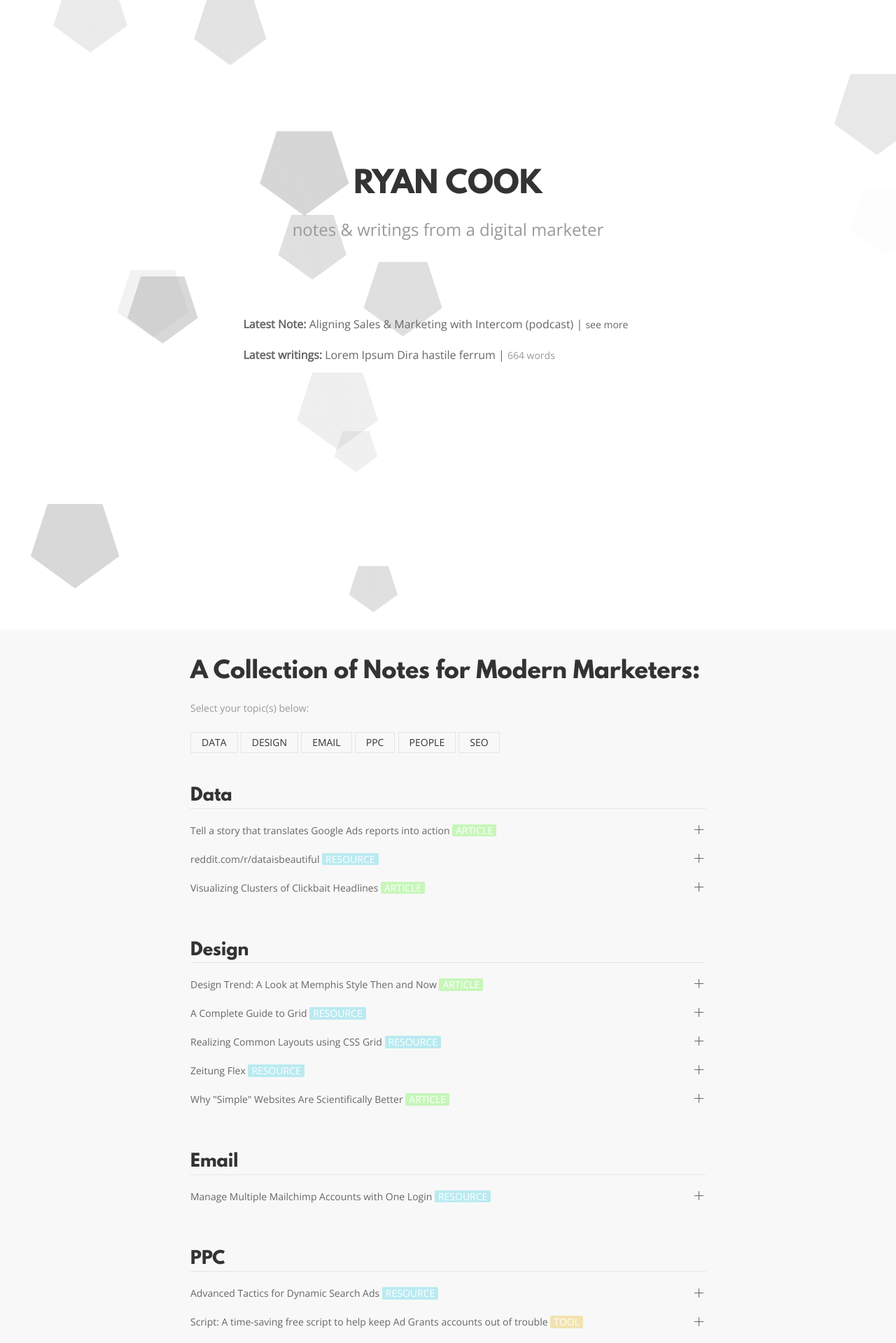
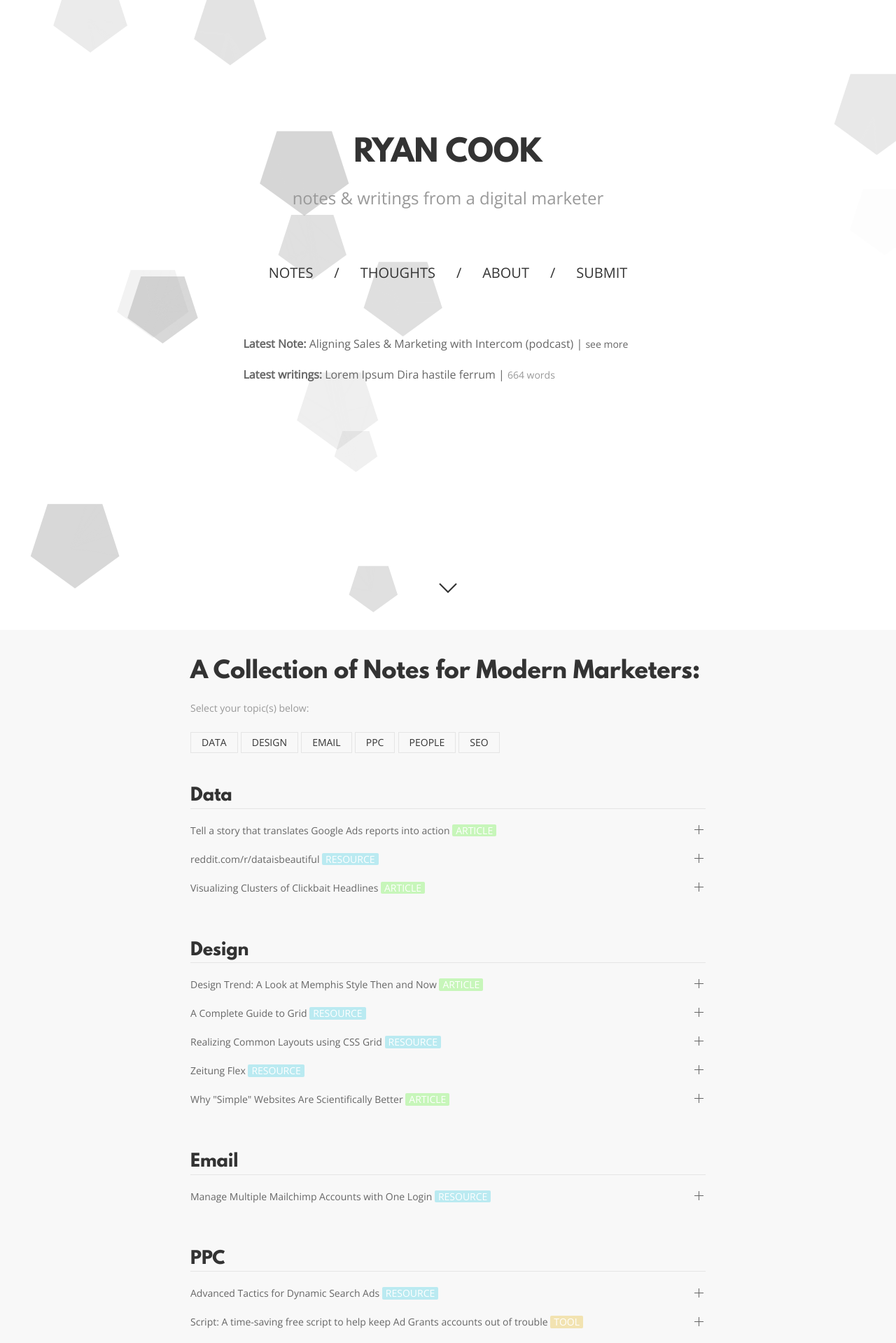
Before and after one commit to roosiq/ryancook.name.jekyll, a Jekyll site: the page built from index.html, in a window 1280 px wide. Shown: the top 1919 px of the page at 70% size. Built offline with Jekyll 4.4.1, drawn with Linux system fonts in a browser that asks for light colours; nearby versions of some CDN libraries.

Commit message:
updated atf

```diff
--- a/assets/css/styles.scss
+++ b/assets/css/styles.scss
@@ -94,7 +94,7 @@ html, body {
         margin-left: -15%;
     }
     .uk-heading-hero {
-        font-size: 3em !important;
+        font-size: 4em !important;
     }
     .uk-navbar-toggle-icon {
         margin-right: -50%;
@@ -109,7 +109,7 @@ html, body {
         margin-right: -50%;
     }
     .uk-heading-hero {
-        font-size: 2em !important;
+        font-size: 3em !important;
     }
 }
 .hero-right {
@@ -193,7 +193,7 @@ h1, h3 {
 }
 .hero {
     width: 100%;
-    height: 50%;
+    height: 60%;
     margin: auto auto;
     position: absolute;
     top: 0;
@@ -206,3 +206,11 @@ h1, h3 {
     height: 50%;
     margin: auto auto;
 }
+.zoom {
+
+  transition: color .3s;
+  transition: transform .3s;
+}
+.zoom:hover {
+  transform: scale(1.1);
+}
--- a/index.html
+++ b/index.html
@@ -9,8 +9,39 @@ title: Home
                 <div class="uk-padding-small uk-text-center">
                     <h1 class="uk-heading-hero logo">RYAN COOK</h1>
                     <p class="uk-text-meta uk-text-large">notes & writings from a digital marketer</p>
+
                 </div>
-                <div class="uk-container uk-padding-large uk-padding-remove-top@s">
+                <div class="uk-text-center uk-padding">
+                    <div class="uk-flex uk-flex-center uk-flex-wrap">
+                        <div class="uk-flex uk-flex-center">
+                            <div class="uk-padding-small uk-padding-remove-top" style="">
+                                <a class="uk-link-heading uk-link-muted" href="/notes"><h4 class="uk-text-uppercase zoom uk-text-reset uk-link-heading">Notes</h4></a>
+                            </div>
+                            <div class="uk-padding-small uk-padding-remove-top">
+                                <h4 class="">/</h4>
+                            </div>
+                            <div class="uk-padding-small uk-padding-remove-top" style="">
+                                <a class="uk-link-heading" href="/thoughts"><h4 class="uk-text-uppercase zoom uk-text-reset uk-link-heading">Thoughts</h4></a>
+                            </div>
+                            <div class="uk-padding-small uk-padding-remove-top uk-visible@s">
+                                <h4 class="">/</h4>
+                            </div>
+                        </div>
+                        <div class="uk-flex uk-flex-center">
+                            <div class="uk-padding-small uk-padding-remove-top" style="">
+                                <a class="uk-link-heading" href="/about"><h4 class="uk-text-uppercase zoom uk-text-reset uk-link-heading">About</h4></a>
+                            </div>
+                            <div class="uk-padding-small uk-padding-remove-top">
+                                <h4 class="">/</h4>
+                            </div>
+                            <div class="uk-padding-small uk-padding-remove-top" style="">
+                                <a class="uk-link-heading" href="/submit"><h4 class="uk-text-uppercase zoom uk-text-reset uk-link-heading">Submit</h4></a>
+                            </div>
+                        </div>
+
+                    </div>
+                </div>
+                <div class="uk-container uk-padding-large uk-padding-remove-top uk-visible@m">
                     <div class="uk-margin-small-left">
                         <ul class="uk-list uk-list-large uk-width-1-2@m uk-width-2-3@s uk-width uk-align-center">
 
@@ -23,15 +54,17 @@ title: Home
                             {% for post in thoughts limit:1 %}
                             <li><b>Latest writings: </b> <a class="uk-link-text" href="{{ post.url }}">{{ post.title }}</a> | <span class="uk-text-meta"> {{ post.content | number_of_words }} words</span></li>
                             {% endfor %}
-
                         </ul>
                     </div>
                 </div>
             </div>
+            <div class="uk-flex uk-flex-center uk-margin-auto" style="position: absolute; bottom: 20px; left: 0; right: 0;">
+                <h2 class="uk-animation-fade zoom uk-text-reset"><a class="uk-link-heading" href="#scroll-to" uk-icon="icon: chevron-down; ratio: 2" uk-scroll></a></h2>
+            </div>
         </div>
     </div>
 
-    <div class="uk-background-muted">
+    <div id="scroll-to" class="uk-background-muted">
         <div class="uk-padding uk-container uk-container-small">
             <div class="button-container">
                 <h4 class="uk-h2 uk-text-bold">A Collection of Notes for Modern Marketers:</h4>
```
Also changed, not shown: assets/images/footer.html (added, +35 -0 lines), humans.txt (added, +11 -0 lines), assets/images/brain-user.svg (added), 13 other files.
